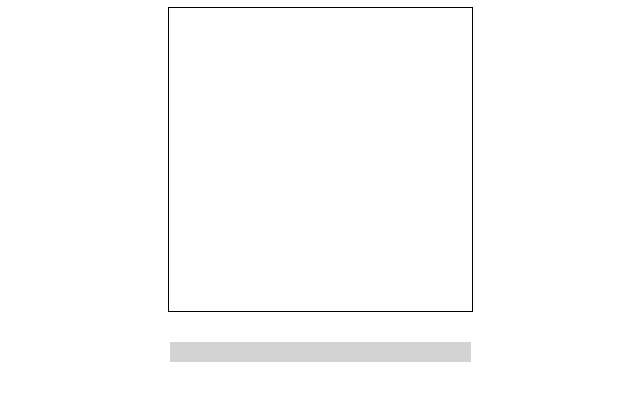
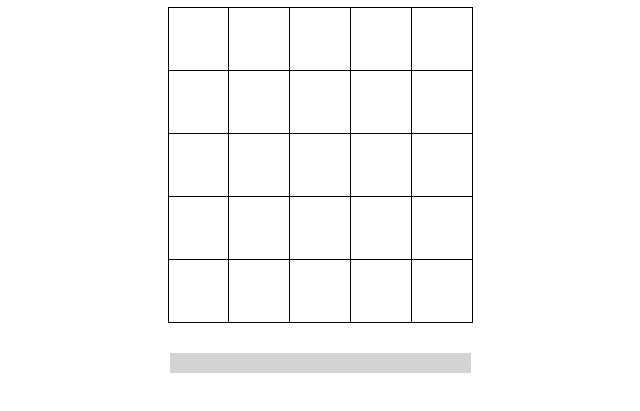
Before and after one commit to lialaurav/week2a, a website built with Parcel: page index.html in a window 1280 px wide. Shown: the part 73-484 px from the top of the page, without its empty margins (320-960 px from the left). Built offline with nearby package versions, Linux system fonts and the light colour scheme.

Commit message:
Update styles.css

```diff
--- a/src/styles.css
+++ b/src/styles.css
@@ -22,7 +22,7 @@ h1 {
   border: 1px solid black;
 }
 
-.col {
+td {
   width: 60px;
   height: 60px;
   font-family: Helvetica;
```
Lines whose indentation alone changed are shown as unchanged.
